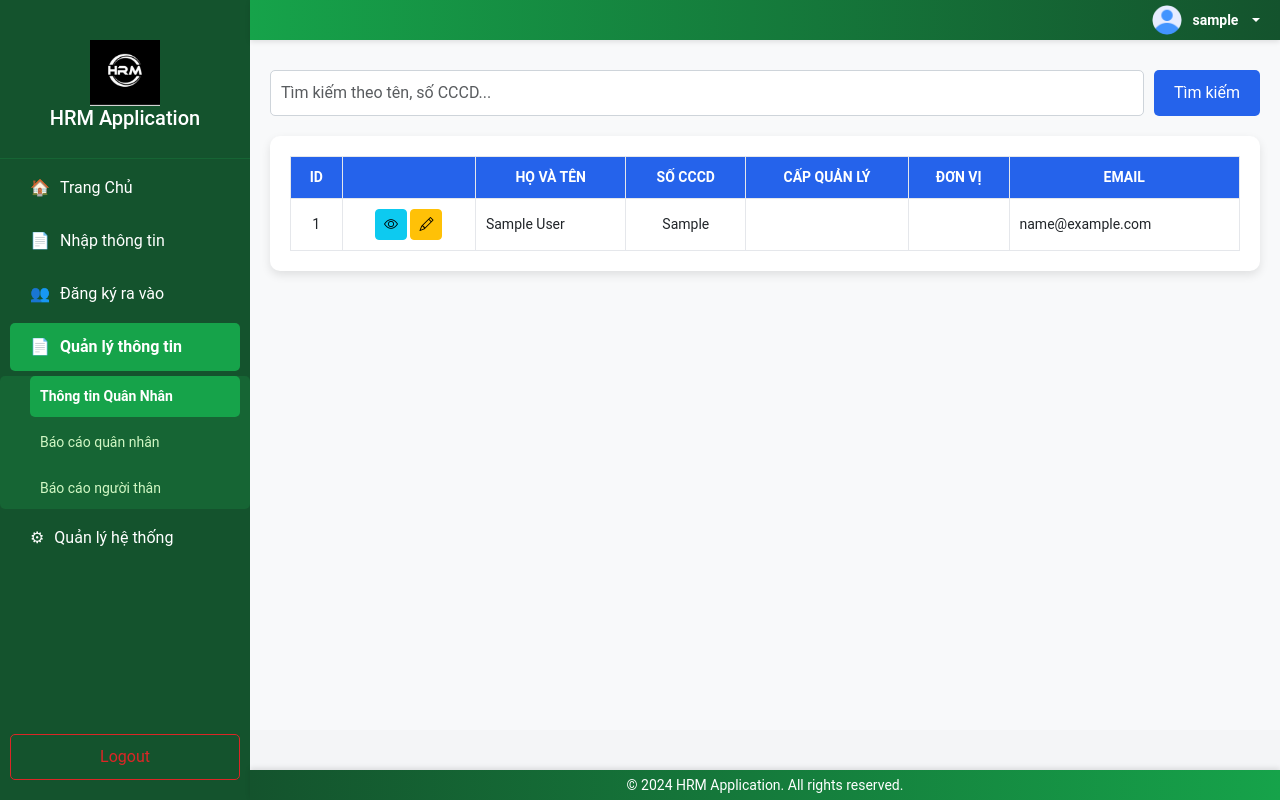
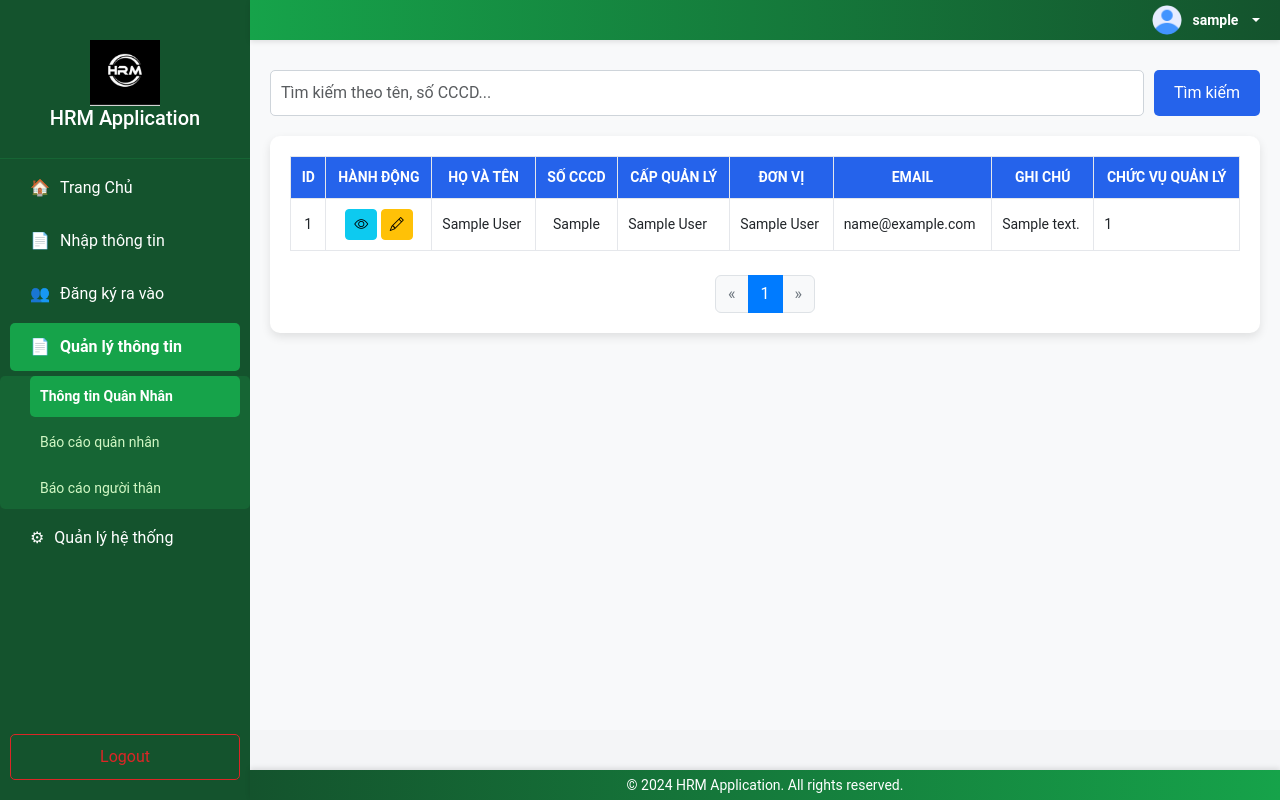
Before and after one commit to hanatools/shield-check, a Flask app: page /soldier_info in a window 1280 px wide. Run offline with Flask 3, Linux system fonts and the light colour scheme; a user stored in the database is signed in; tables that the repository leaves empty hold one stand-in row (values such as "Sample post"); some libraries are stand-ins or nearby versions.

Commit message:
update soldier ui

```diff
--- a/application/static/css/custom/soldier_info.css
+++ b/application/static/css/custom/soldier_info.css
@@ -75,3 +75,30 @@
 .table-container td a:hover {
     text-decoration: underline;
 }
+
+.pagination {
+    margin: 0 auto;
+    font-size: 14px;
+}
+
+.page-item.active .page-link {
+    background-color: #007bff; /* Primary color */
+    border-color: #007bff;
+    color: #fff;
+}
+
+.page-item .page-link {
+    color: #007bff;
+    border: 1px solid #dee2e6;
+}
+
+.page-item .page-link:hover {
+    background-color: #f8f9fa;
+    color: #0056b3;
+}
+
+.page-item.disabled .page-link {
+    color: #6c757d;
+    pointer-events: none;
+    background-color: #f8f9fa;
+}
--- a/application/templates/soldier_info.html
+++ b/application/templates/soldier_info.html
@@ -15,7 +15,7 @@
 
         <input
                 type="text"
-                id="search"
+                id="search-form"
                 class="form-control"
                 placeholder="Tìm kiếm theo tên, số CCCD..."
                 oninput="handleSearch(this.value)"
@@ -25,19 +25,21 @@
 
     <!-- Table Section -->
     <div class="table-container">
-        <table >
+        <table>
             <thead>
             <tr class="text-center">
-                <th class="text-center" >ID</th>
-                <th class="text-center"></th>
-                <th class="text-center" >Họ và Tên</th>
-                <th class="text-center" >Số CCCD</th>
-                <th class="text-center" >Cấp Quản Lý</th>
-                <th class="text-center" >Đơn Vị</th>
+                <th class="text-center">ID</th>
+                <th class="text-center">Hành Động</th>
+                <th class="text-center">Họ và Tên</th>
+                <th class="text-center">Số CCCD</th>
+                <th class="text-center">Cấp Quản Lý</th>
+                <th class="text-center">Đơn Vị</th>
                 <th class="text-center">Email</th>
+                <th class="text-center">Ghi chú</th>
+                <th class="text-center">Chức Vụ Quản Lý</th>
             </tr>
             </thead>
-            <tbody id="member-table" >
+            <tbody id="member-table">
             {% for user in users %}
             <tr>
                 <td class="text-center">{{ user.id }}</td>
@@ -58,32 +60,62 @@
                     >
                         <i class="bi bi-pencil"></i>
                     </button>
-                    <!--                    <form-->
-                    <!--                            action="{{ url_for('users.delete', user_id=user.id) }}"-->
-                    <!--                            method="POST"-->
-                    <!--                            style="display: inline;"-->
-                    <!--                            onsubmit="return confirm('Bạn có chắc muốn xóa?');"-->
-                    <!--                    >-->
-                    <!--                        <input type="hidden" name="csrf_token" value="{{ csrf_token() }}" />-->
-                    <!--                        <button-->
-                    <!--                                class="btn btn-danger btn-sm"-->
-                    <!--                                type="submit"-->
-                    <!--                                data-bs-toggle="tooltip"-->
-                    <!--                                title="Xóa"-->
-                    <!--                        >-->
-                    <!--                            <i class="bi bi-trash"></i>-->
-                    <!--                        </button>-->
-                    </form>
                 </td>
                 <td>{{ user.full_name }}</td>
-                <td class="text-center" >{{ user.identity_card }}</td>
-                <td>{{ user.management_level }}</td>
-                <td>{{ user.unit_name }}</td>
+                <td class="text-center">{{ user.identity_card }}</td>
+                <td>{{ user.military_military_manager_full_name }}</td>
+                <td>{{ user.military_military_unit_name }}</td>
                 <td>{{ user.email }}</td>
+                <td>{{ user.note }}</td>
+                <td>{{ user.military_military_manager_id }}</td>
             </tr>
             {% endfor %}
             </tbody>
         </table>
+
+        <div class="pagination d-flex justify-content-center mt-4">
+            <nav aria-label="Page navigation">
+                <ul class="pagination">
+                    {% if pagination.has_prev %}
+                    <li class="page-item">
+                        <a class="page-link" href="{{ url_for('users.soldier_info', page=pagination.prev_num) }}" aria-label="Previous">
+                            <span aria-hidden="true">&laquo;</span>
+                        </a>
+                    </li>
+                    {% else %}
+                    <li class="page-item disabled">
+                <span class="page-link" aria-label="Previous">
+                    <span aria-hidden="true">&laquo;</span>
+                </span>
+                    </li>
+                    {% endif %}
+
+                    {% for page in pagination.iter_pages() %}
+                    {% if page %}
+                    <li class="page-item {% if page == pagination.page %}active{% endif %}">
+                        <a class="page-link" href="{{ url_for('users.soldier_info', page=page) }}">{{ page }}</a>
+                    </li>
+                    {% else %}
+                    <li class="page-item disabled"><span class="page-link">…</span></li>
+                    {% endif %}
+                    {% endfor %}
+
+                    {% if pagination.has_next %}
+                    <li class="page-item">
+                        <a class="page-link" href="{{ url_for('users.soldier_info', page=pagination.next_num) }}" aria-label="Next">
+                            <span aria-hidden="true">&raquo;</span>
+                        </a>
+                    </li>
+                    {% else %}
+                    <li class="page-item disabled">
+                <span class="page-link" aria-label="Next">
+                    <span aria-hidden="true">&raquo;</span>
+                </span>
+                    </li>
+                    {% endif %}
+                </ul>
+            </nav>
+        </div>
     </div>
 </div>
 {% endblock %}
--- a/application/users/views.py
+++ b/application/users/views.py
@@ -141,7 +141,7 @@ def soldier_info():
             )
         )
 
-    pagination = query.paginate(page=page, per_page=10)
+    pagination = query.paginate(page=page, per_page=100)
     users_list = pagination.items
 
     return render_template(
```
